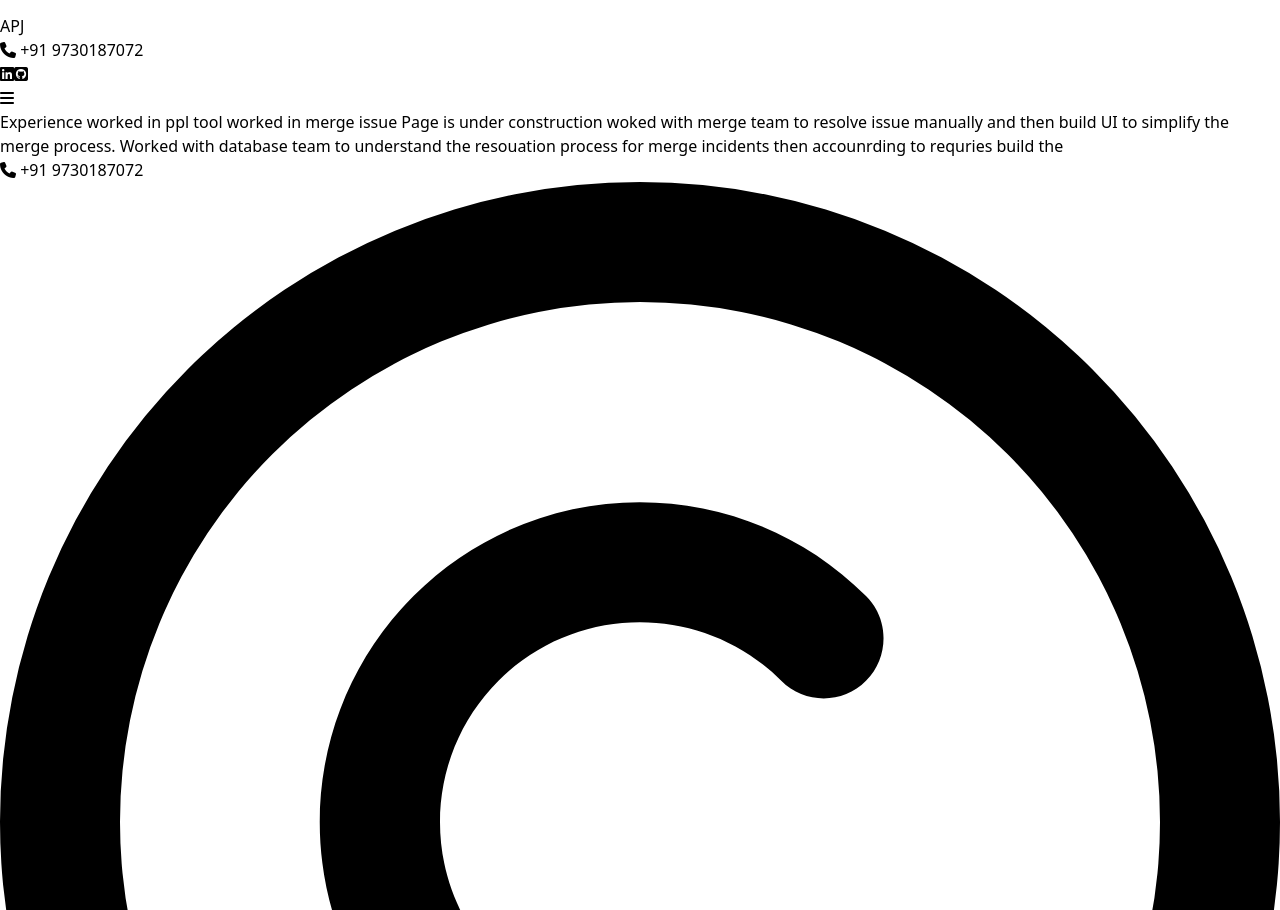
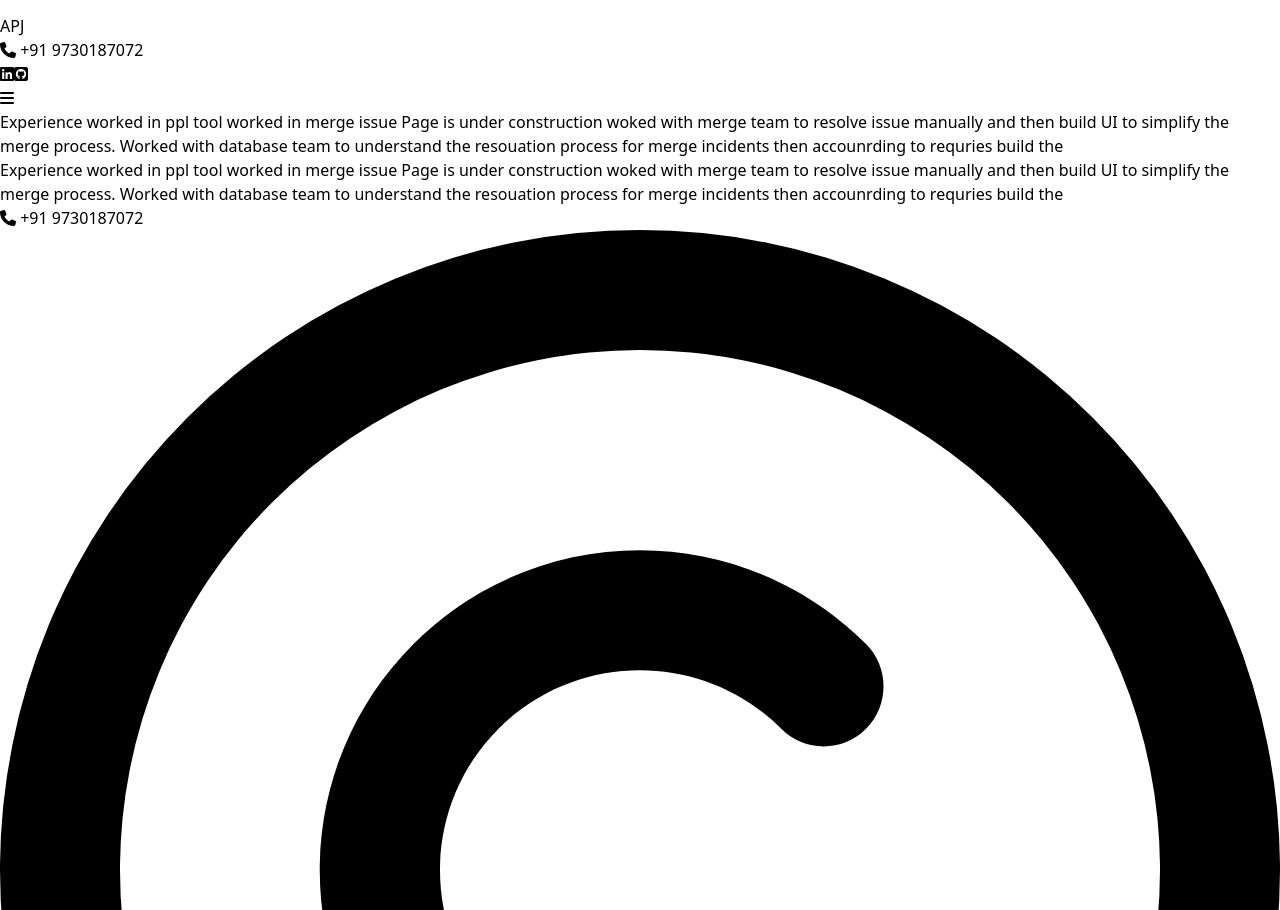
Before and after one commit to apj19/PortfolioReact, a React (Vite) app: page /experience in a window 1280 px wide. Shown: the part 916-1826 px from the top of the page. Built offline with nearby package versions, Linux system fonts and the light colour scheme; what @material-tailwind/react would draw is missing.

Commit message:
resume format

```diff
--- a/src/pages/Experience.jsx
+++ b/src/pages/Experience.jsx
@@ -2,13 +2,26 @@ import React from "react";
 
 function Experience() {
   return (
-    <main className="min-h-[85vh]">
-      Experience worked in ppl tool worked in merge issue Page is under
-      construction woked with merge team to resolve issue manually and then
-      build UI to simplify the merge process. Worked with database team to
-      understand the resouation process for merge incidents then accounrding to
-      requries build the
-    </main>
+    <>
+      <section className="flex justify-center mt-10">
+        <section className=" flex flex-col   h-[100vh]  w-[60%]">
+          <div>
+            Experience worked in ppl tool worked in merge issue Page is under
+            construction woked with merge team to resolve issue manually and
+            then build UI to simplify the merge process. Worked with database
+            team to understand the resouation process for merge incidents then
+            accounrding to requries build the
+          </div>
+          <div>
+            Experience worked in ppl tool worked in merge issue Page is under
+            construction woked with merge team to resolve issue manually and
+            then build UI to simplify the merge process. Worked with database
+            team to understand the resouation process for merge incidents then
+            accounrding to requries build the
+          </div>
+        </section>
+      </section>
+    </>
   );
 }
 
```
